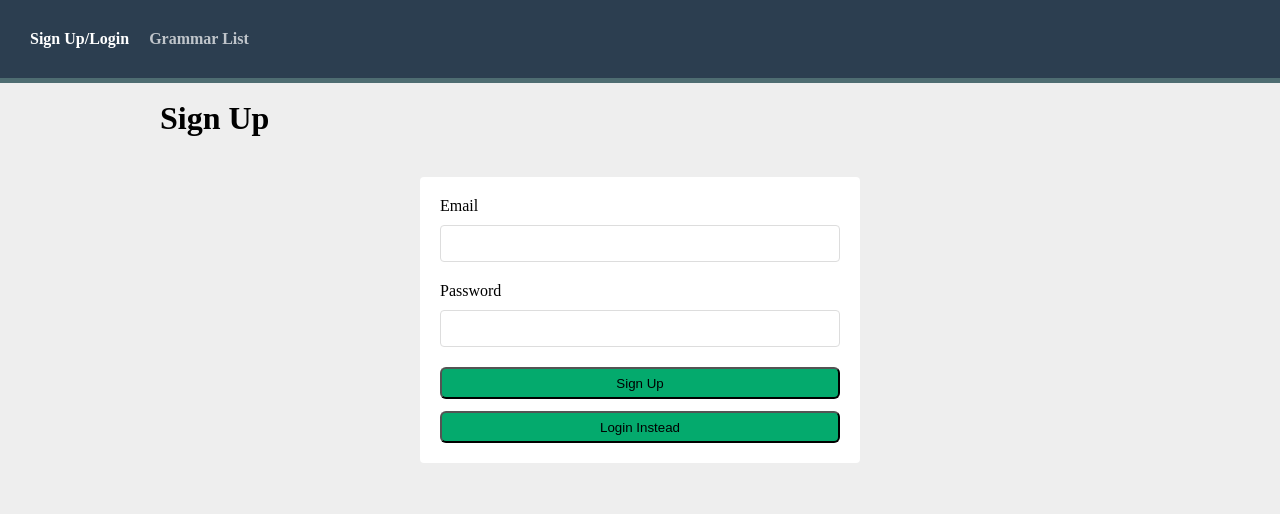
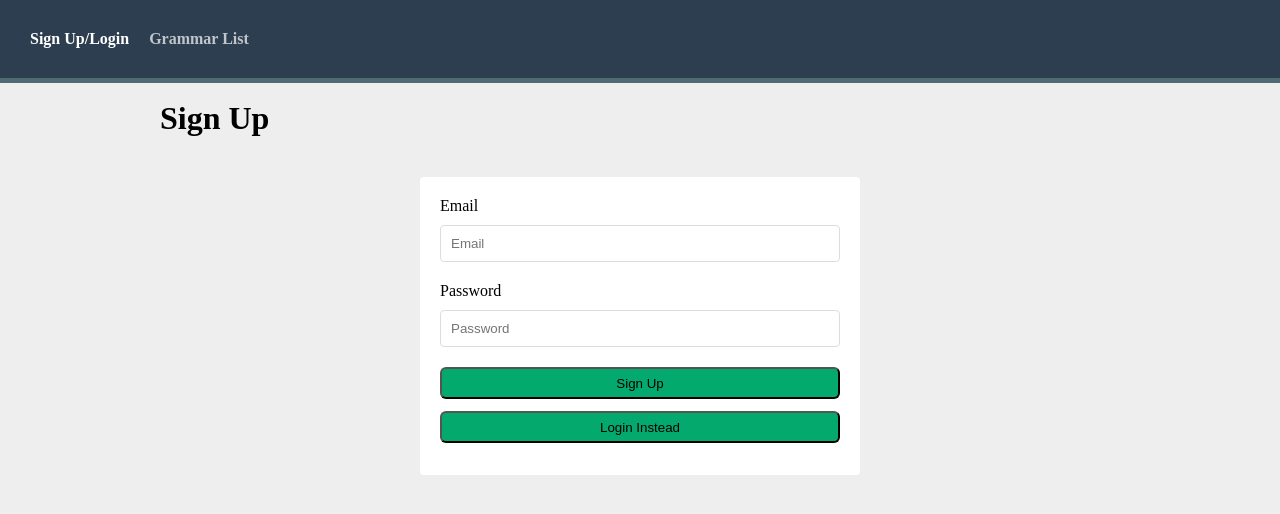
Before and after one commit to slownie/bunpou-resource-client, a Vue app: page / in a window 1280 px wide. Shown: the top 514 px of the page. Built offline with nearby package versions, Linux system fonts and the light colour scheme.

Commit message:
leftover changes

```diff
--- a/src/stores/UserStore.js
+++ b/src/stores/UserStore.js
@@ -28,13 +28,14 @@ export const useUserStore = defineStore("userState", () => {
       {
         method: "POST",
         headers: { "Content-Type": "application/json" },
-        body: JSON.stringify({ email, password }),
+        body: JSON.stringify({ email: email, password: password }),
       }
     );
     const json = await res.json();
 
     if (!res.ok) {
       this.error = json.error;
+      this.loading = false;
     }
 
     if (res.ok) {
@@ -80,6 +81,7 @@ export const useUserStore = defineStore("userState", () => {
 
     if (!res.ok) {
       this.error = json.error;
+      this.loading = false;
     }
 
     if (res.ok) {
@@ -115,6 +117,7 @@ export const useUserStore = defineStore("userState", () => {
   async function addSentence(sentenceObject) {
     const sendUserID = userID.value;
     this.error = null;
+    this.loading = true
     const res = await fetch(
       "https://bunpou-resource-server.vercel.app/api/users/addSentence",
       {
@@ -129,6 +132,7 @@ export const useUserStore = defineStore("userState", () => {
     const json = await res.json();
     if (!res.ok) {
       this.error = json.error;
+      this.loading = false;
     }
 
     if (res.ok) {
@@ -140,6 +144,7 @@ export const useUserStore = defineStore("userState", () => {
 
       this.learnedSentences = saveData.learnedSentences;
       localStorage.setItem("user", JSON.stringify(saveData));
+      this.loading = false;
     }
   }
 
--- a/src/views/AuthView.vue
+++ b/src/views/AuthView.vue
@@ -1,72 +1,39 @@
-<script>
+<script setup>
 import { ref } from "vue";
 import { useUserStore } from "../stores/UserStore";
 
-export default {
-  setup() {
-    const userStore = useUserStore();
-    const signupOrLogin = ref(true);
-    return { userStore, signupOrLogin };
-  },
+const userStore = useUserStore();
+const signupOrLogin = ref(true); // True=Signup False=Login
 
-  data() {
-    return {
-      email: "",
-      password: "",
-    };
-  },
+const email = ref('');
+const password = ref('');
 
-  methods: {
-    async signup() {
-      await this.userStore.signup(this.email, this.password);
-    },
-    async login() {
-      await this.userStore.login(this.email, this.password);
-    },
-  },
-};
+async function auth() {
+  // Signup
+  if (signupOrLogin) {
+    await userStore.signup(email.value, password.value);
+  } else {
+  // Login
+    await userStore.login(email.value, password.value);
+  }
+
+}
 </script>
 
 <template>
   <!--When project is finished, change this to only one form-->
-  <div v-if="signupOrLogin === true">
-    <h1>Sign Up</h1>
-    <form @submit.prevent="signup" class="authform">
+  <div>
+    <h1>{{ signupOrLogin ? 'Sign Up' : 'Login' }}</h1>
+    <form @submit.capture.prevent="auth" class="authform">
       <label>Email</label>
-      <input type="text" v-model="email" />
+      <input type="email" v-model="email" placeholder="Email"/>
+
       <label>Password</label>
-      <input type="password" v-model="password" />
+      <input type="password" v-model="password" placeholder="Password"/>
+
       <p v-if="userStore.error" class="error">{{ userStore.error }}</p>
-      <div class="buttons">
-        <button type="submit" class="submit-button">Sign Up</button>
-        <br />
-        <button
-          class="change-button"
-          @click="signupOrLogin = !this.signupOrLogin"
-        >
-          Login Instead
-        </button>
-      </div>
-    </form>
-  </div>
-  <div v-else>
-    <h1>Login</h1>
-    <form @submit.prevent="login" class="authform">
-      <label>Email</label>
-      <input type="text" v-model="email" />
-      <label>Password</label>
-      <input type="password" v-model="password" />
-      <div class="buttons">
-        <p v-if="userStore.error" class="error">{{ userStore.error }}</p>
-        <button type="submit" class="submit-button">Login</button>
-        <br />
-        <button
-          class="change-button"
-          @click="signupOrLogin = !this.signupOrLogin"
-        >
-          Sign Up Instead
-        </button>
-      </div>
+      <button class="submit-button" @click.self="">{{ signupOrLogin ? 'Sign Up' : 'Login' }}</button>
+      <button class="submit-button" @click.self="">{{ signupOrLogin ? 'Login Instead' : 'Sign Up Instead' }}</button>
     </form>
   </div>
 </template>
--- a/src/views/PointView.vue
+++ b/src/views/PointView.vue
@@ -16,14 +16,8 @@ const grammarPoint = computed(() => {
 
 <template>
   <section v-if="grammarPoint" class="grammar-body">
-    <div class="topbar">
-      <h1>{{ grammarPoint.name }}</h1>
-      <button v-if="userStore.userID" @click="addGrammarPoint">
-        Add to study list
-      </button>
-    </div>
-
-    <p v-if="userStore.error">{{ userStore.error }}</p>
+    <h1>{{ grammarPoint.name }}</h1>
+    <p v-if="userStore.error" class="error-message">{{ userStore.error }}</p>
     <!--<hr class="divider" />-->
     <div v-html="grammarPoint.desc"></div>
     <br />
@@ -72,4 +66,8 @@ const grammarPoint = computed(() => {
   color: #cc0000;
   font-weight: bold;
 }
+
+.error-message {
+  color: red
+}
 </style>
```
Also changed, not shown: todo.txt.
